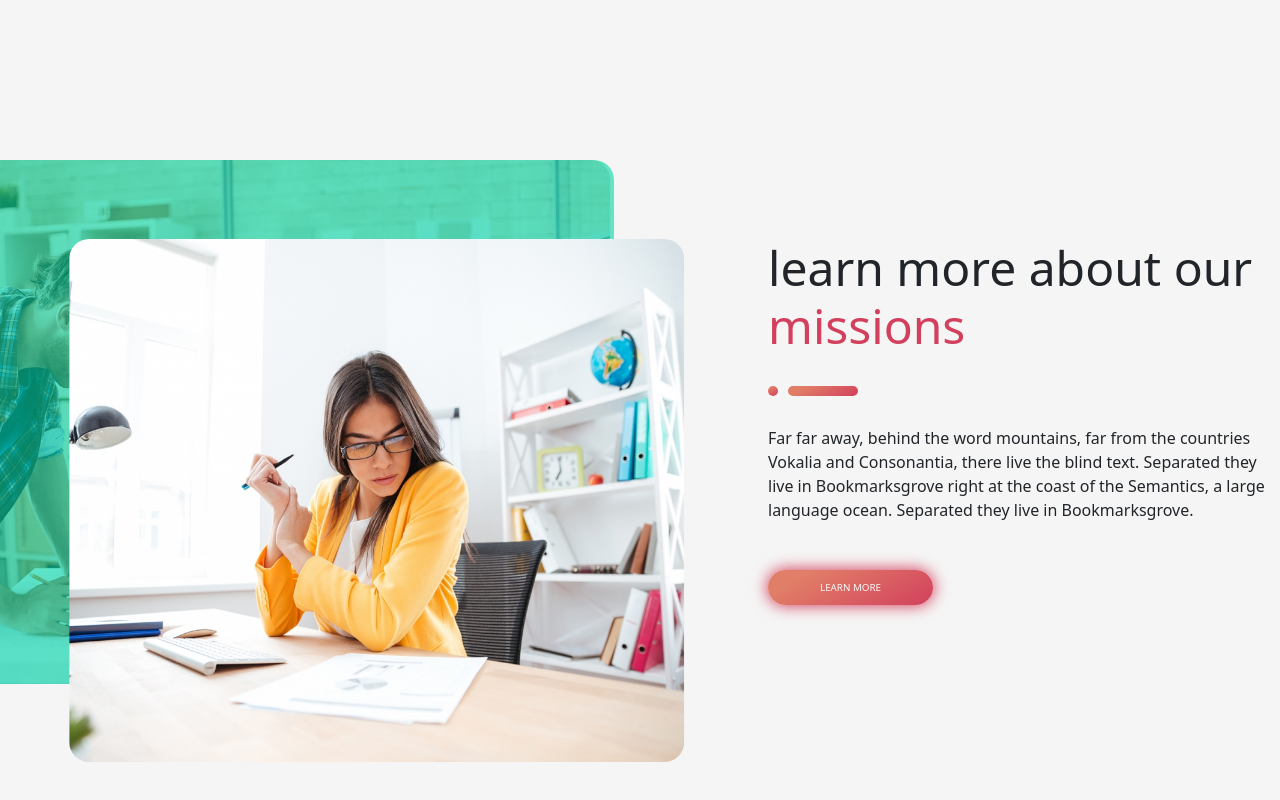
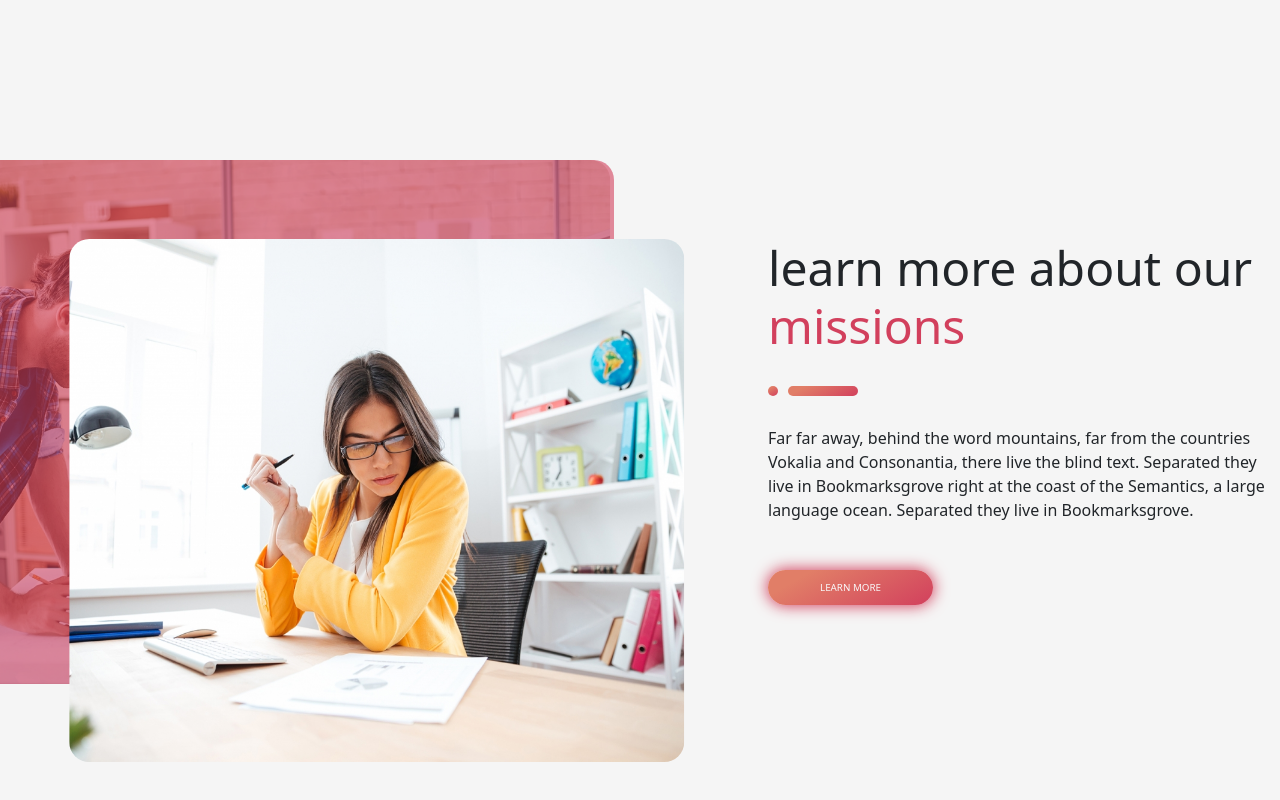
Before and after one commit to GioGreco/proj-html-vuejs, a Vue app: page / in a window 1280 px wide. Shown: the part 1838-2638 px from the top of the page. Built offline with nearby package versions, Linux system fonts and the light colour scheme.

Commit message:
(correct color)

```diff
--- a/src/components/LearnMoreComponent.vue
+++ b/src/components/LearnMoreComponent.vue
@@ -57,7 +57,7 @@
                         height: 100%;
                         border-top-right-radius: 20px;
                         border-bottom-right-radius: 20px;
-                        background-color: rgba($palegreen-bg, 0.6);
+                        background-color: rgba($palered-bg, 0.6);
                     }
 
                     .pic-front{
```
